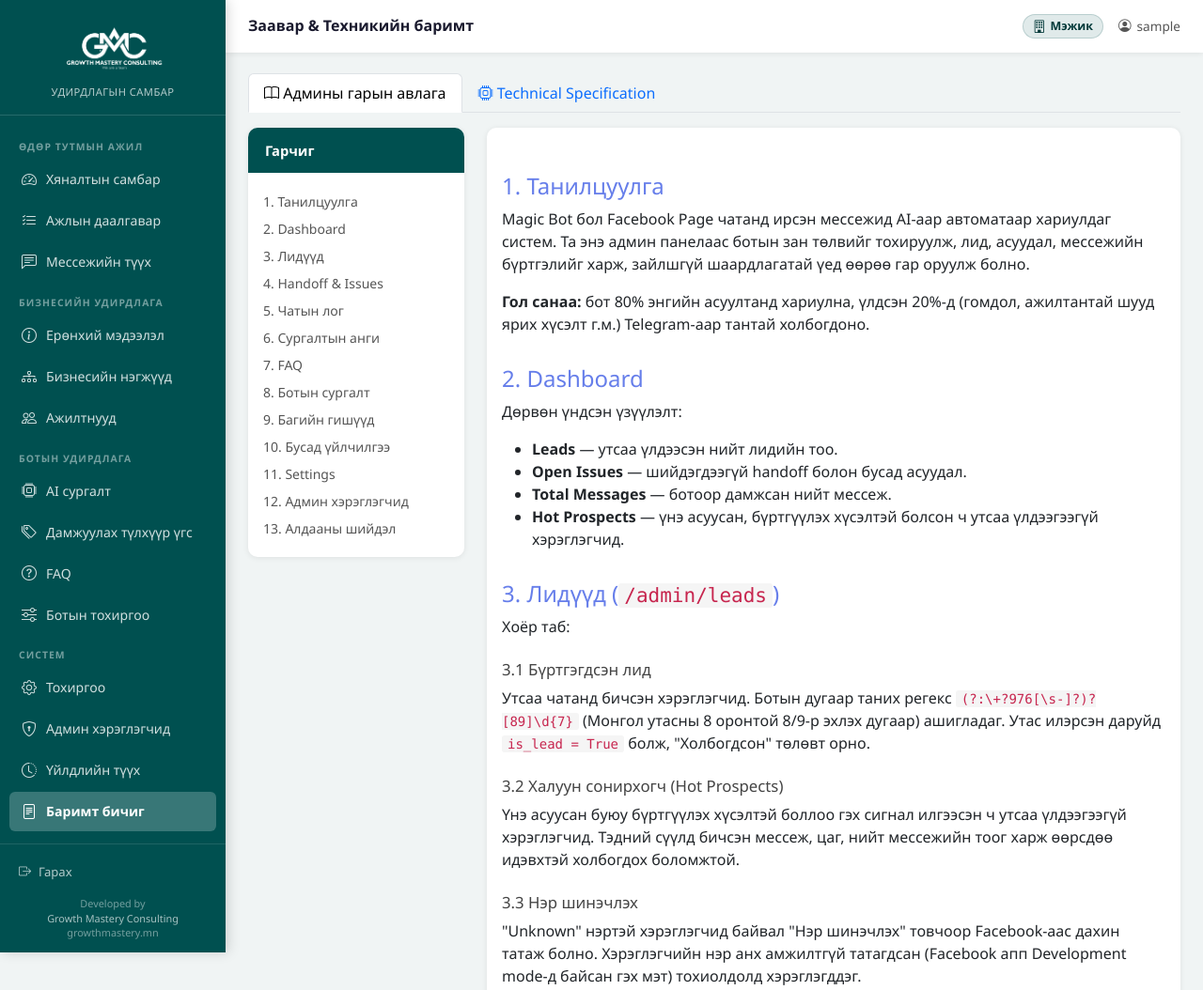
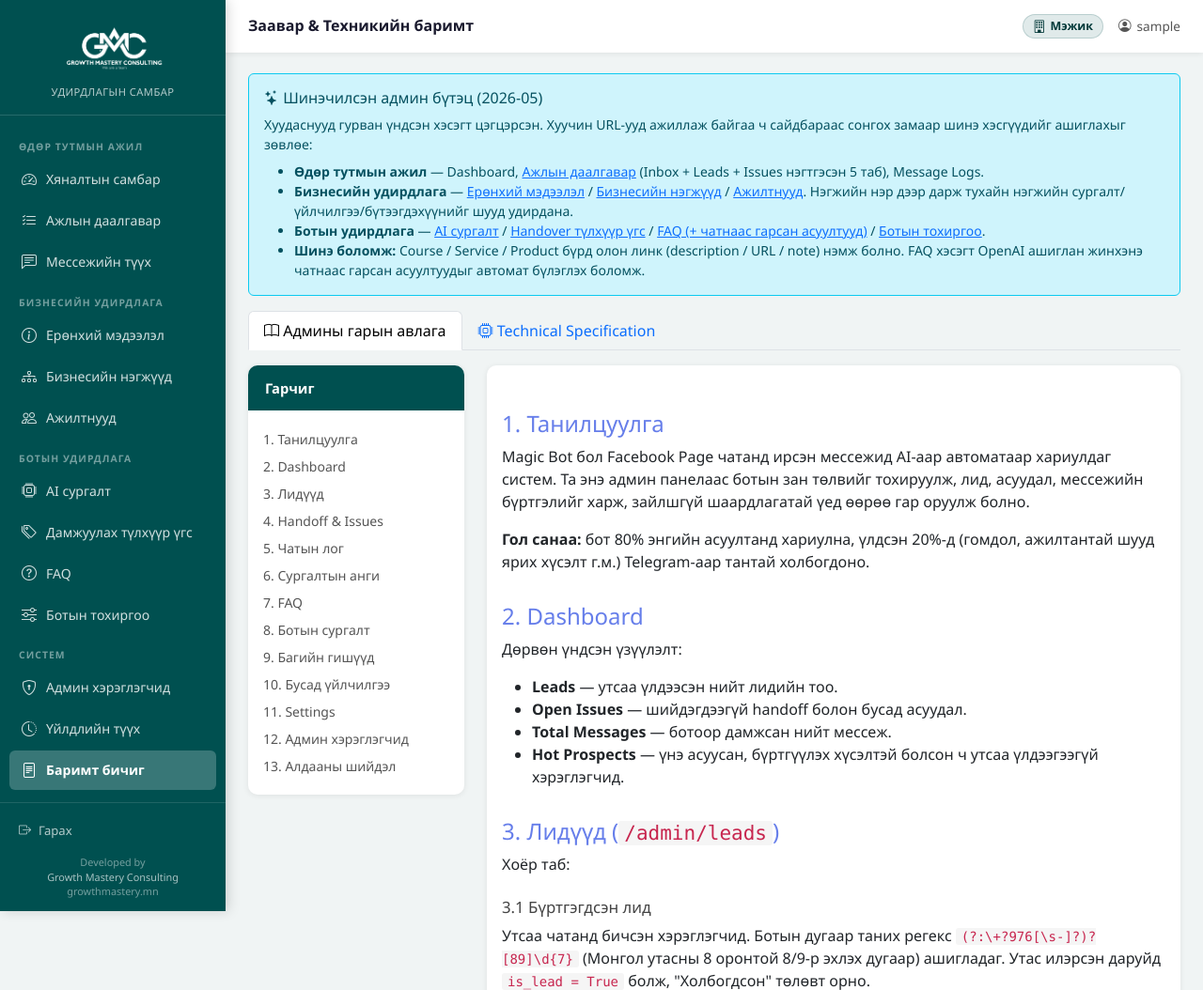
Before and after one commit to Gundeg/magicbot, a Flask app: page /admin/docs in a window 1280 px wide. Shown: the top 1054 px of the page at 94% size. Run offline with Flask 3, Linux system fonts and the light colour scheme; the visitor is signed in with stand-in values (Sample User, id 1); data that the repository does not hold is empty; parts of the project's set-up code (start-up, migrations or seed data) failed here and were passed over.

Commit message:
Phase 6 (light): refresh docs banner, mark Settings page deprecated
Non-destructive cleanup of the admin IA reorg:

- templates/docs.html: prominent banner at the top of the page summarizing
  the three new sections with deep links to each. Lists the new "many
  links per item" feature and the chat-question clustering on the FAQ
  tab so admins can find them.

- templates/settings.html: deprecation banner above the form pointing
  to the new Business Management > General Information tab (business
  fields) and Bot Management > Bot Settings tab (bot config). The page
  still works for backward compat; Phase 6 destructive cleanup will
  delete it once the BU drill-in regression is closed.

- templates/base.html: removed the Settings link from the System zone
  sidebar. Two new sections (Business Management, Bot Management) now
  host those fields. /admin/settings URL stays alive.

Defers route/template deletion until after the BU drill-in 500
regression is fixed and we can verify the new pages cover all
admin workflows end-to-end.

Co-Authored-By: Claude Opus 4.7 (1M context) <noreply@anthropic.com>

```diff
--- a/templates/base.html
+++ b/templates/base.html
@@ -447,11 +447,13 @@
             </nav>
 
             {# ── ZONE 4 — System: setup, touched rarely #}
+            {# Settings link removed: the page is now split across
+               Business Management → General Info (business fields) and
+               Bot Management → Bot Settings (bot-config fields). The
+               legacy /admin/settings URL still works with a deprecation
+               banner for any in-flight client code. #}
             <div class="nav-section">Систем</div>
             <nav class="nav flex-column">
-                <a class="nav-link {% if request.endpoint == 'settings' %}active{% endif %}" href="{{ url_for('settings') }}">
-                    <i class="bi bi-gear"></i> Тохиргоо
-                </a>
                 <a class="nav-link {% if request.endpoint == 'admins' %}active{% endif %}" href="{{ url_for('admins') }}">
                     <i class="bi bi-shield-lock"></i> Админ хэрэглэгчид
                 </a>
--- a/templates/docs.html
+++ b/templates/docs.html
@@ -17,6 +17,28 @@
 {% endblock %}
 
 {% block content %}
+<div class="alert alert-info border-info mb-3">
+    <h6 class="mb-2"><i class="bi bi-stars"></i> Шинэчилсэн админ бүтэц (2026-05)</h6>
+    <p class="small mb-2">
+        Хуудаснууд гурван үндсэн хэсэгт цэгцэрсэн. Хуучин URL-ууд ажиллаж байгаа ч сайдбараас сонгох
+        замаар шинэ хэсгүүдийг ашиглахыг зөвлөе:
+    </p>
+    <ul class="small mb-0">
+        <li><strong>Өдөр тутмын ажил</strong> — Dashboard, <a href="{{ url_for('work_tasks') }}">Ажлын даалгавар</a>
+            (Inbox + Leads + Issues нэгтгэсэн 5 таб), Message Logs.</li>
+        <li><strong>Бизнесийн удирдлага</strong> — <a href="{{ url_for('business_management_general') }}">Ерөнхий мэдээлэл</a>
+            / <a href="{{ url_for('business_management_units') }}">Бизнесийн нэгжүүд</a>
+            / <a href="{{ url_for('business_management_employees') }}">Ажилтнууд</a>.
+            Нэгжийн нэр дээр дарж тухайн нэгжийн сургалт/үйлчилгээ/бүтээгдэхүүнийг шууд удирдана.</li>
+        <li><strong>Ботын удирдлага</strong> — <a href="{{ url_for('bot_management_training') }}">AI сургалт</a>
+            / <a href="{{ url_for('bot_management_handover') }}">Handover түлхүүр үгс</a>
+            / <a href="{{ url_for('bot_management_faqs') }}">FAQ (+ чатнаас гарсан асуултууд)</a>
+            / <a href="{{ url_for('bot_management_settings') }}">Ботын тохиргоо</a>.</li>
+        <li><strong>Шинэ боломж:</strong> Course / Service / Product бүрд олон линк (description / URL / note)
+            нэмж болно. FAQ хэсэгт OpenAI ашиглан жинхэнэ чатнаас гарсан асуултуудыг автомат бүлэглэх боломж.</li>
+    </ul>
+</div>
+
 <ul class="nav nav-tabs mb-3" role="tablist">
     <li class="nav-item" role="presentation">
         <button class="nav-link active" data-bs-toggle="tab" data-bs-target="#manualTab" type="button" role="tab">
```
Also changed, not shown: templates/settings.html (+19 -0 lines).
